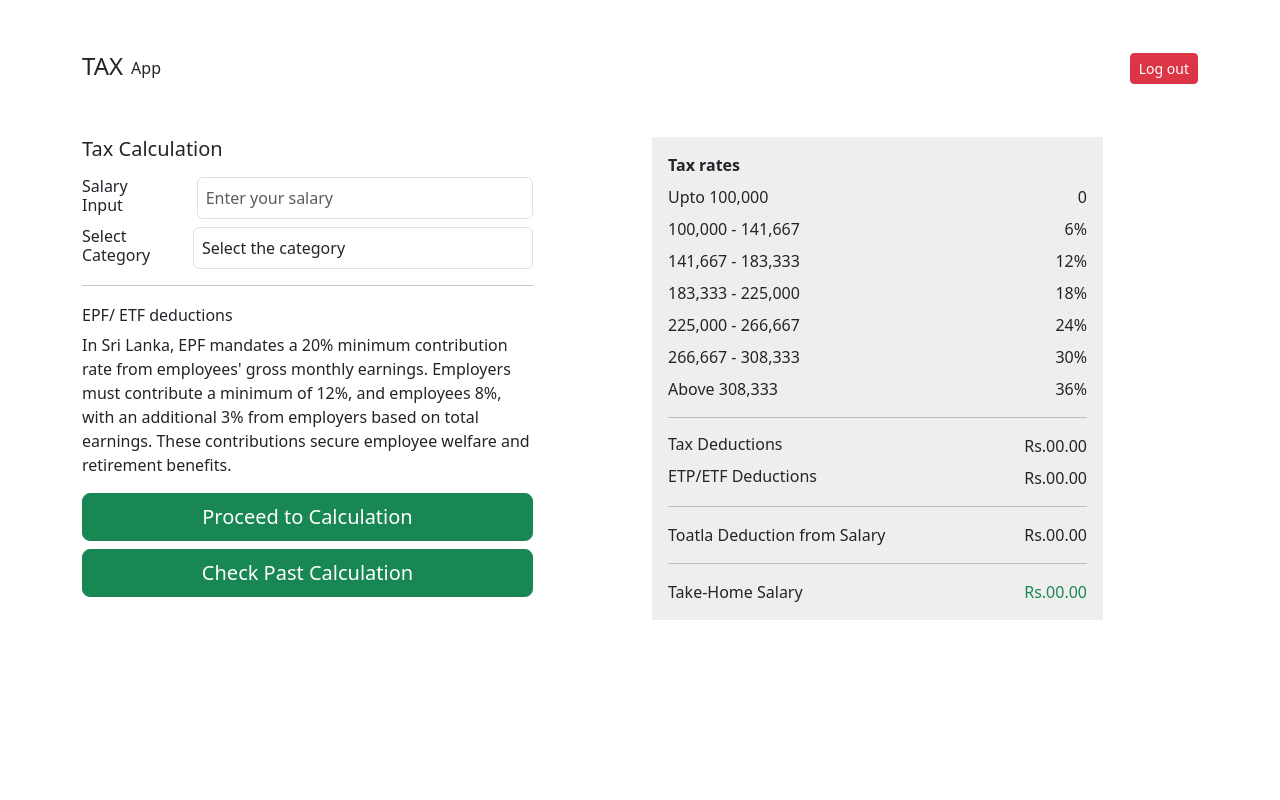
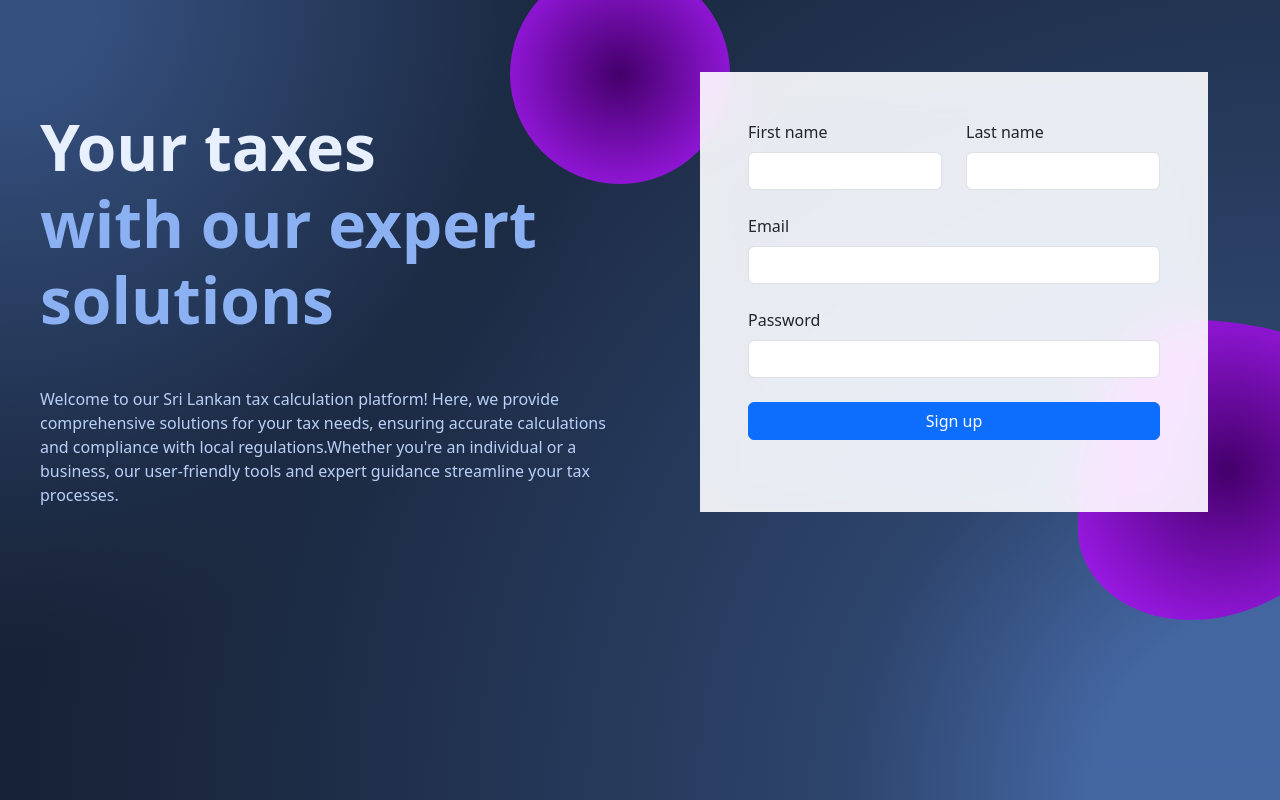
Before and after one commit to VishathAmarasinghe/web2, a React (Create React App) app: page / in a window 1280 px wide. Built offline with nearby package versions, Linux system fonts and the light colour scheme.

Commit message:
add basic Registration

```diff
--- a/src/App.js
+++ b/src/App.js
@@ -1,11 +1,11 @@
-import Tax from "./components/Tax";
+import Registration from "./components/Registration";
 
 
 
 function App() {
   return (
     <div className="App">
-      <Tax />
+      <Registration/>
     </div>
   );
 }
--- /dev/null
+++ b/src/components/Registration.css
@@ -0,0 +1,39 @@
+.background-radial-gradient {
+    background-color: hsl(218, 41%, 15%);
+    background-image: radial-gradient(650px circle at 0% 0%,
+        hsl(218, 41%, 35%) 15%,
+        hsl(218, 41%, 30%) 35%,
+        hsl(218, 41%, 20%) 75%,
+        hsl(218, 41%, 19%) 80%,
+        transparent 100%),
+      radial-gradient(1250px circle at 100% 100%,
+        hsl(218, 41%, 45%) 15%,
+        hsl(218, 41%, 30%) 35%,
+        hsl(218, 41%, 20%) 75%,
+        hsl(218, 41%, 19%) 80%,
+        transparent 100%);
+  }
+
+  #radius-shape-1 {
+    height: 220px;
+    width: 220px;
+    top: -60px;
+    left: -130px;
+    background: radial-gradient(#44006b, #ad1fff);
+    overflow: hidden;
+  }
+
+  #radius-shape-2 {
+    border-radius: 38% 62% 63% 37% / 70% 33% 67% 30%;
+    bottom: -60px;
+    right: -110px;
+    width: 300px;
+    height: 300px;
+    background: radial-gradient(#44006b, #ad1fff);
+    overflow: hidden;
+  }
+
+  .bg-glass {
+    background-color: hsla(0, 0%, 100%, 0.9) !important;
+    backdrop-filter: saturate(200%) blur(25px);
+  }
--- /dev/null
+++ b/src/components/Registration.js
@@ -0,0 +1,72 @@
+import React from 'react';
+import './Registration.css';
+import 'bootstrap/dist/css/bootstrap.min.css';
+
+function Registration() {
+  return (
+    <div className='container-fluid p-4 background-radial-gradient overflow-hidden' style={{ height: '100vh' }}>
+
+      <div className='row'>
+
+        <div className='col-md-6 text-center text-md-start d-flex flex-column justify-content-center'>
+
+          <h1 className="my-5 display-3 fw-bold ls-tight px-3" style={{color: 'hsl(218, 81%, 95%)'}}>
+           Your taxes <br />
+            <span style={{color: 'hsl(218, 81%, 75%)'}}>with our expert solutions</span>
+          </h1>
+
+          <p className='px-3' style={{color: 'hsl(218, 81%, 85%)'}}>
+          Welcome to our Sri Lankan tax calculation platform!
+          Here, we provide comprehensive solutions for your tax needs, ensuring accurate calculations and compliance with
+          local regulations.Whether you're an individual or a business, our user-friendly tools and expert guidance
+          streamline your tax processes.
+          </p>
+
+        </div>
+
+        <div className='col-md-6 position-relative'>
+
+          <div id="radius-shape-1" className="position-absolute rounded-circle shadow-5-strong"></div>
+          <div id="radius-shape-2" className="position-absolute shadow-5-strong"></div>
+
+          <div className='my-5 mx-5 bg-glass p-5'>
+
+              <div className='row'>
+                <div className='col-6'>
+                  <div className='mb-4'>
+                    <label htmlFor='form1' className='form-label'>First name</label>
+                    <input type='text' className='form-control' id='form1' />
+                  </div>
+                </div>
+
+                <div className='col-6'>
+                  <div className='mb-4'>
+                    <label htmlFor='form2' className='form-label'>Last name</label>
+                    <input type='text' className='form-control' id='form2' />
+                  </div>
+                </div>
+              </div>
+
+              <div className='mb-4'>
+                <label htmlFor='form3' className='form-label'>Email</label>
+                <input type='email' className='form-control' id='form3' />
+              </div>
+
+              <div className='mb-4'>
+                <label htmlFor='form4' className='form-label'>Password</label>
+                <input type='password' className='form-control' id='form4' />
+              </div>
+
+              <button className='btn btn-primary w-100 mb-4'>Sign up</button>
+
+          </div>
+
+        </div>
+
+      </div>
+
+    </div>
+  );
+}
+
+export default Registration;
```
